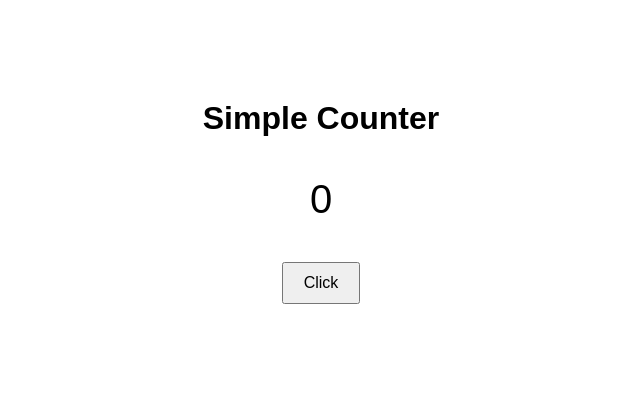
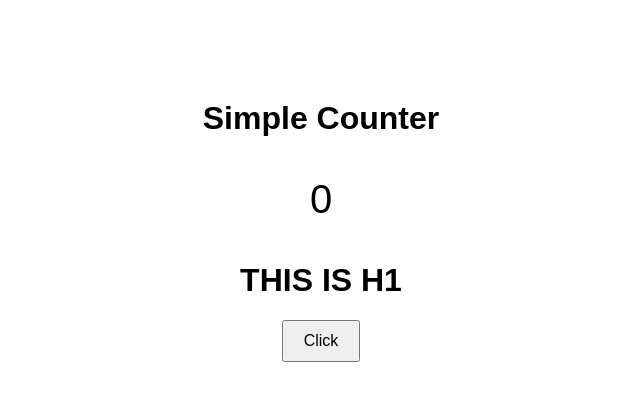
Before and after one commit to Alan-seb/Git-day5, a plain HTML site: page index.html in a window 1280 px wide. Shown: the whole page, without its empty margins (319-959 px from the left). Drawn offline with Linux system fonts and the light colour scheme.

Commit message:
updated a line

```diff
--- a/index.html
+++ b/index.html
@@ -5,6 +5,7 @@
 <body>
 <h1>Simple Counter</h1>
 <p id="count">0</p>
+<h1>THIS IS H1</h1>
 <button id="btn">Click</button>
 <script src="script.js"></script>
 </body>
```
